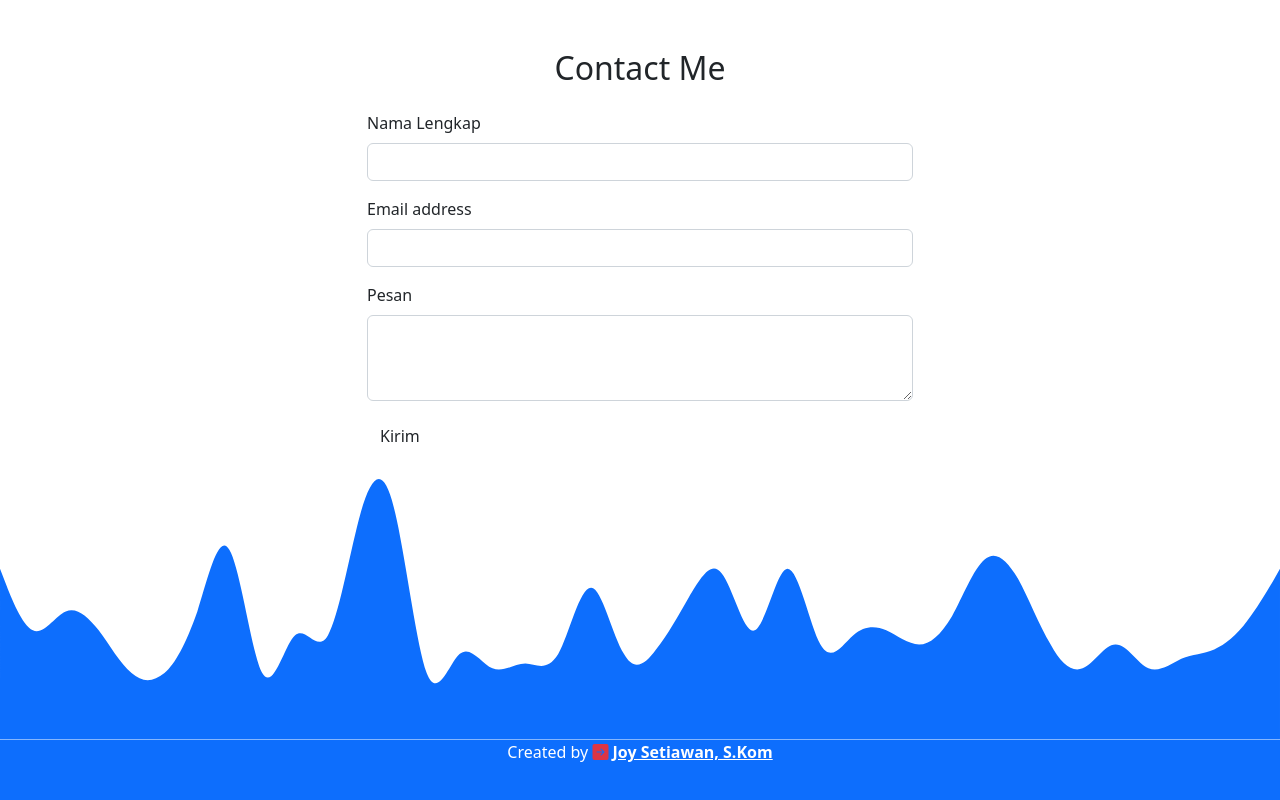
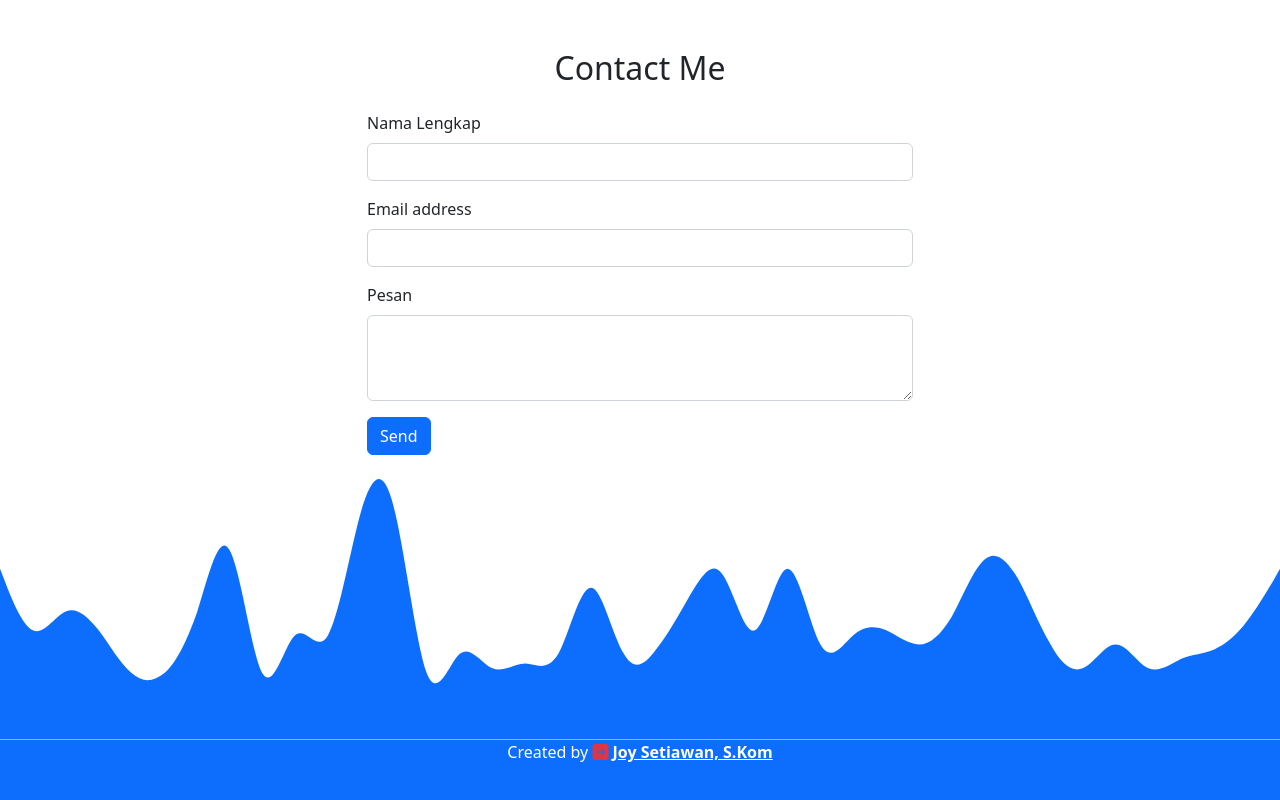
Before and after one commit to JoeyK76/JoeyK76.githup.io, a plain HTML site: page index.html in a window 1280 px wide. Shown: the part 2529-3329 px from the top of the page. Drawn offline with nearby package versions, Linux system fonts and the light colour scheme.

Commit message:
'merubah button kirim'

```diff
--- a/index.html
+++ b/index.html
@@ -190,7 +190,7 @@
                 <label for="pesan" class="form-label">Pesan</label>
                 <textarea class="form-control" id="pesan" rows="3"></textarea>
               </div>
-              <button type="submit" class="btn btn-succsess">Kirim</button>
+              <button type="submit" class="btn btn-primary">Send</button>
             </form>
           </div>
         </div>
```
